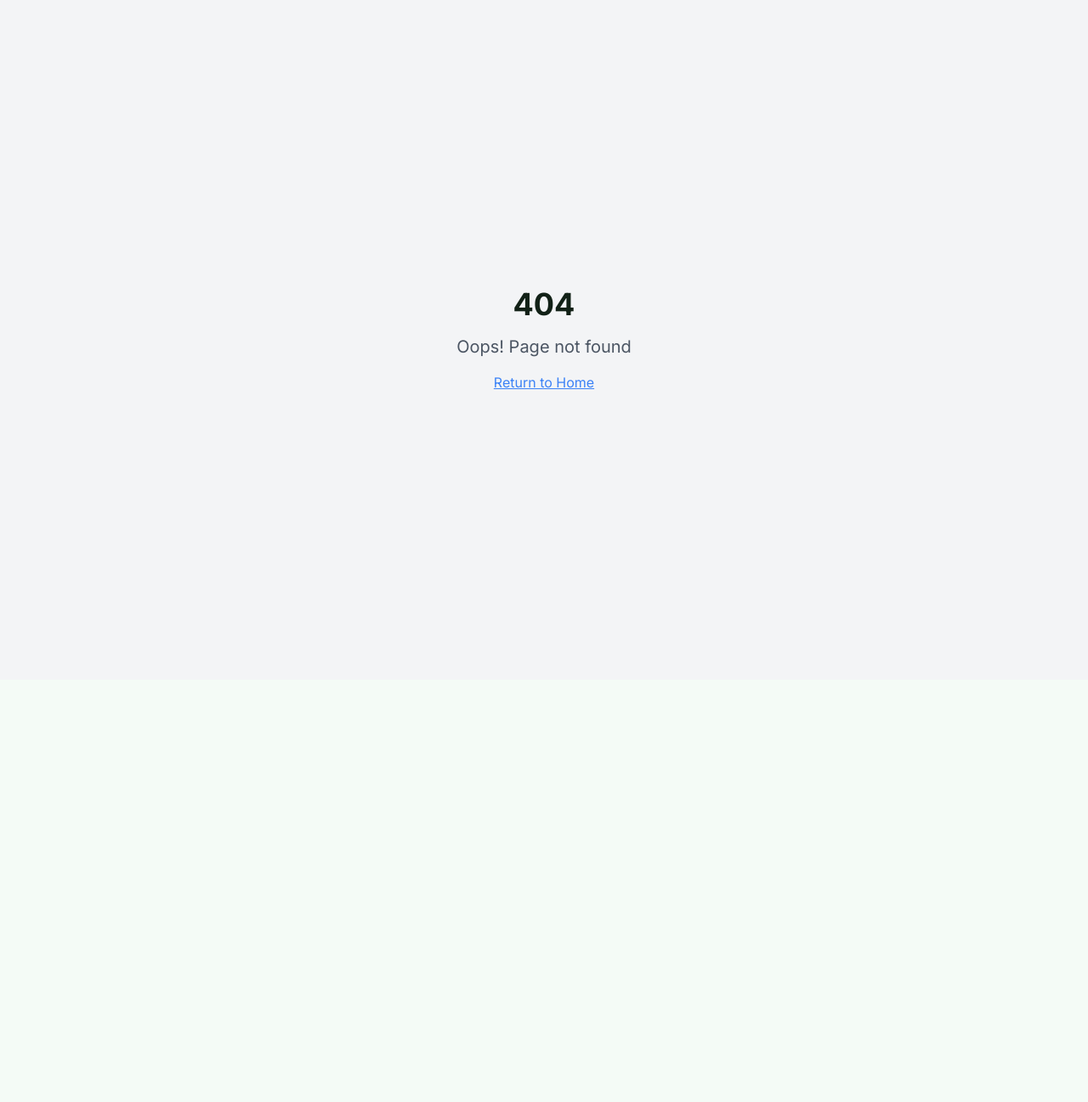
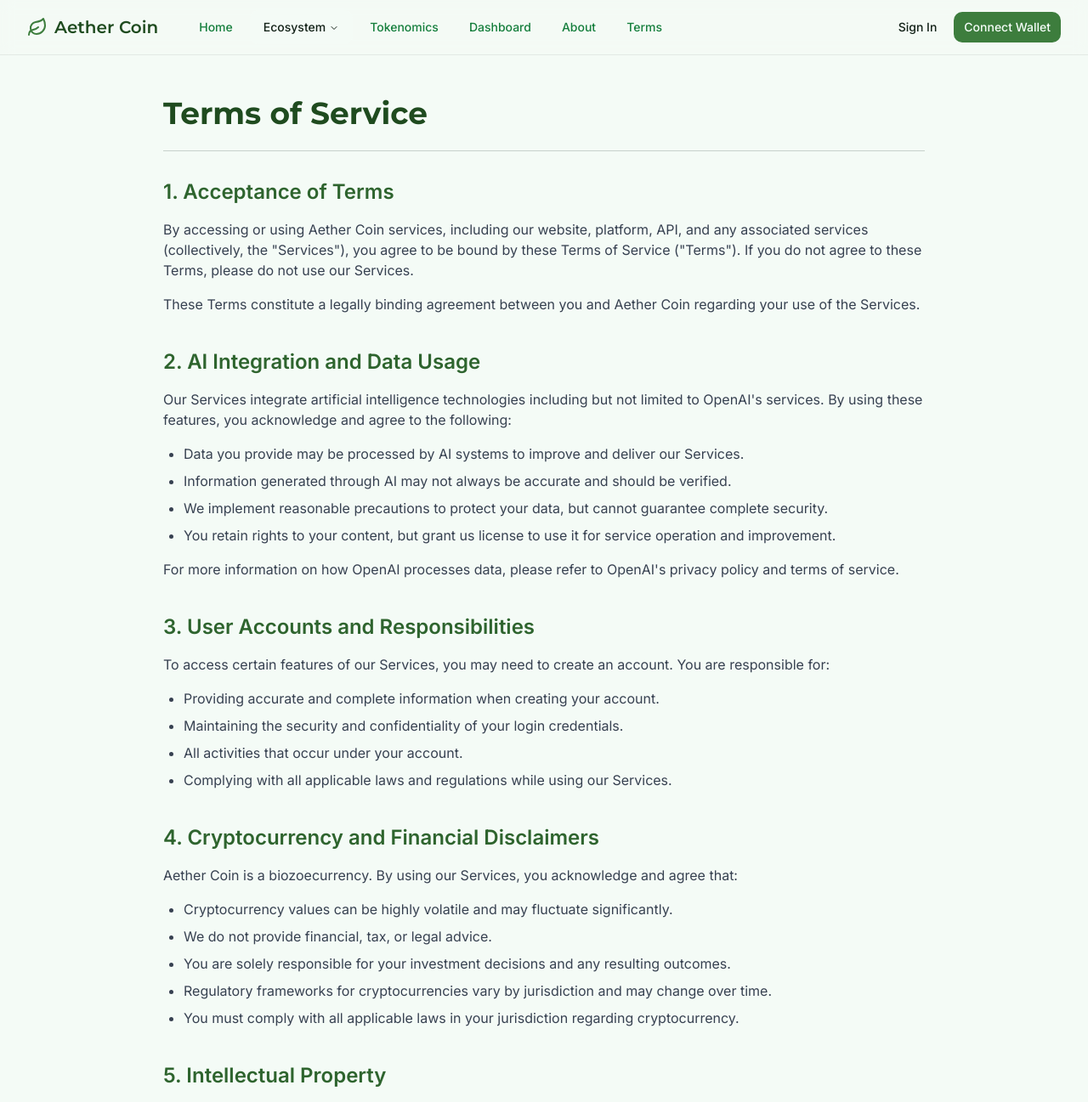
Before and after one commit to AIFreedomTrustFederation/biozone-harmony-boost, a React (Vite) app: page /terms-of-service in a window 1280 px wide. Before the commit this address had no page. Shown: the top 1297 px of the page at 85% size. Before the commit the page ends 800 px from the top, so only its background shows below. Built offline with nearby package versions, Linux system fonts and the light colour scheme.

Commit message:
Add terms of service page
Create a terms of service page for the application.

```diff
--- a/src/App.tsx
+++ b/src/App.tsx
@@ -10,6 +10,7 @@ import { Loader2 } from "lucide-react";
 // Lazy load pages
 const Index = lazy(() => import("./pages/Index"));
 const Tokenomics = lazy(() => import("./pages/Tokenomics"));
+const TermsOfService = lazy(() => import("./pages/TermsOfService"));
 const NotFound = lazy(() => import("./pages/NotFound"));
 
 const queryClient = new QueryClient();
@@ -31,6 +32,7 @@ const App = () => (
           <Routes>
             <Route path="/" element={<Index />} />
             <Route path="/tokenomics" element={<Tokenomics />} />
+            <Route path="/terms-of-service" element={<TermsOfService />} />
             {/* ADD ALL CUSTOM ROUTES ABOVE THE CATCH-ALL "*" ROUTE */}
             <Route path="*" element={<NotFound />} />
           </Routes>
--- a/src/components/Footer.tsx
+++ b/src/components/Footer.tsx
@@ -1,6 +1,7 @@
 
 import React from "react";
 import { Leaf } from "lucide-react";
+import { Link } from "react-router-dom";
 
 const Footer = () => {
   return (
@@ -40,8 +41,8 @@ const Footer = () => {
           <div>
             <h3 className="text-lg font-medium mb-4">Legal</h3>
             <ul className="space-y-2 text-forest-200/80 text-sm">
+              <li><Link to="/terms-of-service" className="hover:text-white">Terms of Service</Link></li>
               <li><a href="#" className="hover:text-white">Privacy Policy</a></li>
-              <li><a href="#" className="hover:text-white">Terms of Service</a></li>
               <li><a href="#" className="hover:text-white">Cookie Policy</a></li>
             </ul>
           </div>
--- a/src/components/Navbar.tsx
+++ b/src/components/Navbar.tsx
@@ -12,9 +12,7 @@ const Navbar = () => {
         <div className="flex items-center gap-2 mr-8">
           <Link to="/" className="flex items-center gap-2">
             <Leaf className="h-6 w-6 text-forest-600" />
-            <span className="text-xl font-display font-semibold text-forest-800">
-              <Link to="/tokenomics" className="hover:text-forest-600">Aether Coin</Link>
-            </span>
+            <span className="text-xl font-display font-semibold text-forest-800">Aether Coin</span>
           </Link>
         </div>
 
@@ -67,6 +65,13 @@ const Navbar = () => {
                 <Button variant="link">About</Button>
               </NavigationMenuLink>
             </NavigationMenuItem>
+            <NavigationMenuItem>
+              <NavigationMenuLink asChild>
+                <Button variant="link" asChild>
+                  <Link to="/terms-of-service">Terms</Link>
+                </Button>
+              </NavigationMenuLink>
+            </NavigationMenuItem>
           </NavigationMenuList>
         </NavigationMenu>
 
--- /dev/null
+++ b/src/pages/TermsOfService.tsx
@@ -0,0 +1,115 @@
+
+import React from "react";
+import Navbar from "@/components/Navbar";
+import Footer from "@/components/Footer";
+import { Separator } from "@/components/ui/separator";
+
+const TermsOfService = () => {
+  return (
+    <div className="min-h-screen flex flex-col">
+      <Navbar />
+      <main className="flex-grow container py-12">
+        <div className="max-w-4xl mx-auto">
+          <h1 className="text-3xl md:text-4xl font-display font-bold text-forest-800 mb-6">Terms of Service</h1>
+          <Separator className="mb-8" />
+
+          <section className="mb-10">
+            <h2 className="text-2xl font-semibold text-forest-700 mb-4">1. Acceptance of Terms</h2>
+            <p className="text-gray-700 mb-4">
+              By accessing or using Aether Coin services, including our website, platform, API, and any associated services
+              (collectively, the "Services"), you agree to be bound by these Terms of Service ("Terms"). If you do not agree to
+              these Terms, please do not use our Services.
+            </p>
+            <p className="text-gray-700 mb-4">
+              These Terms constitute a legally binding agreement between you and Aether Coin regarding your use of the Services.
+            </p>
+          </section>
+
+          <section className="mb-10">
+            <h2 className="text-2xl font-semibold text-forest-700 mb-4">2. AI Integration and Data Usage</h2>
+            <p className="text-gray-700 mb-4">
+              Our Services integrate artificial intelligence technologies including but not limited to OpenAI's services. By using
+              these features, you acknowledge and agree to the following:
+            </p>
+            <ul className="list-disc pl-6 text-gray-700 space-y-2 mb-4">
+              <li>Data you provide may be processed by AI systems to improve and deliver our Services.</li>
+              <li>Information generated through AI may not always be accurate and should be verified.</li>
+              <li>We implement reasonable precautions to protect your data, but cannot guarantee complete security.</li>
+              <li>You retain rights to your content, but grant us license to use it for service operation and improvement.</li>
+            </ul>
+            <p className="text-gray-700 mb-4">
+              For more information on how OpenAI processes data, please refer to OpenAI's privacy policy and terms of service.
+            </p>
+          </section>
+
+          <section className="mb-10">
+            <h2 className="text-2xl font-semibold text-forest-700 mb-4">3. User Accounts and Responsibilities</h2>
+            <p className="text-gray-700 mb-4">
+              To access certain features of our Services, you may need to create an account. You are responsible for:
+            </p>
+            <ul className="list-disc pl-6 text-gray-700 space-y-2 mb-4">
+              <li>Providing accurate and complete information when creating your account.</li>
+              <li>Maintaining the security and confidentiality of your login credentials.</li>
+              <li>All activities that occur under your account.</li>
+              <li>Complying with all applicable laws and regulations while using our Services.</li>
+            </ul>
+          </section>
+
+          <section className="mb-10">
+            <h2 className="text-2xl font-semibold text-forest-700 mb-4">4. Cryptocurrency and Financial Disclaimers</h2>
+            <p className="text-gray-700 mb-4">
+              Aether Coin is a biozoecurrency. By using our Services, you acknowledge and agree that:
+            </p>
+            <ul className="list-disc pl-6 text-gray-700 space-y-2 mb-4">
+              <li>Cryptocurrency values can be highly volatile and may fluctuate significantly.</li>
+              <li>We do not provide financial, tax, or legal advice.</li>
+              <li>You are solely responsible for your investment decisions and any resulting outcomes.</li>
+              <li>Regulatory frameworks for cryptocurrencies vary by jurisdiction and may change over time.</li>
+              <li>You must comply with all applicable laws in your jurisdiction regarding cryptocurrency.</li>
+            </ul>
+          </section>
+
+          <section className="mb-10">
+            <h2 className="text-2xl font-semibold text-forest-700 mb-4">5. Intellectual Property</h2>
+            <p className="text-gray-700 mb-4">
+              All content, features, and functionality of our Services, including but not limited to text, graphics, logos,
+              button icons, images, audio clips, data compilations, and software, are owned by Aether Coin or our licensors and
+              are protected by international copyright, trademark, patent, trade secret, and other intellectual property laws.
+            </p>
+          </section>
+
+          <section className="mb-10">
+            <h2 className="text-2xl font-semibold text-forest-700 mb-4">6. Limitation of Liability</h2>
+            <p className="text-gray-700 mb-4">
+              To the maximum extent permitted by law, Aether Coin and its affiliates shall not be liable for any indirect,
+              incidental, special, consequential, or punitive damages, including but not limited to loss of profits, data, use,
+              or goodwill, resulting from your access to or use of our Services.
+            </p>
+          </section>
+
+          <section className="mb-10">
+            <h2 className="text-2xl font-semibold text-forest-700 mb-4">7. Changes to Terms</h2>
+            <p className="text-gray-700 mb-4">
+              We reserve the right to modify these Terms at any time. Changes will be effective immediately upon posting on our
+              website. Your continued use of our Services after any modifications indicates your acceptance of the revised Terms.
+            </p>
+          </section>
+
+          <section className="mb-10">
+            <h2 className="text-2xl font-semibold text-forest-700 mb-4">8. Contact Information</h2>
+            <p className="text-gray-700 mb-4">
+              If you have any questions about these Terms, please contact us at legal@aethercoin.example.com.
+            </p>
+          </section>
+
+          <div className="text-gray-600 text-sm italic mt-12">
+            Last updated: {new Date().toLocaleDateString('en-US', { year: 'numeric', month: 'long', day: 'numeric' })}
+          </div>
+        </div>
+      </main>
+      <Footer />
+    </div>
+  );
+};
+
+export default TermsOfService;
```
